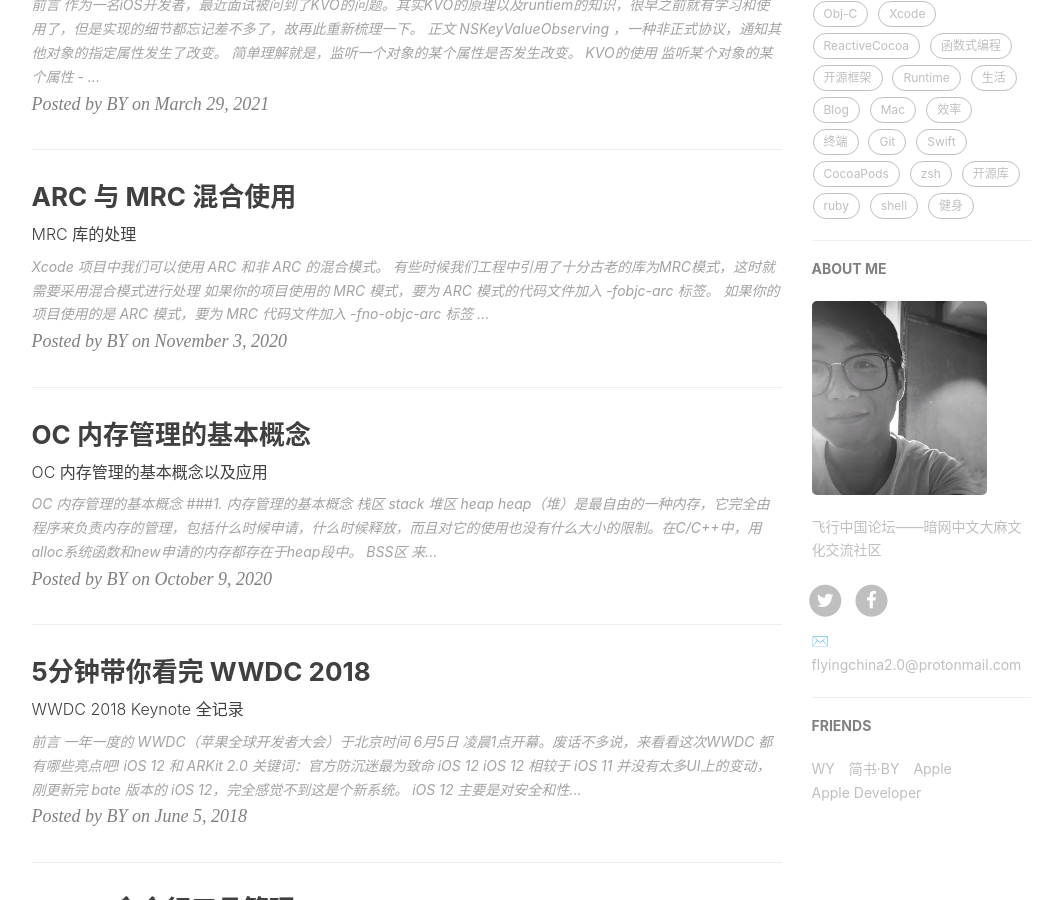
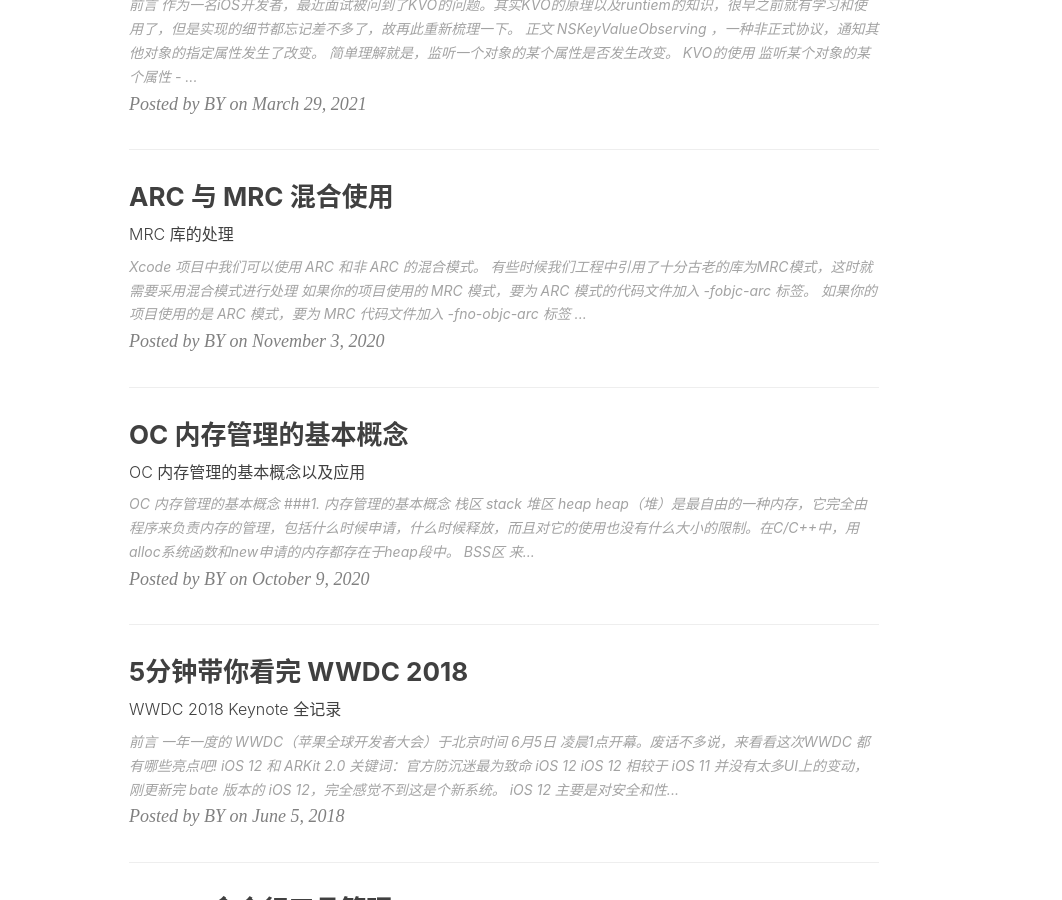
Before and after one commit to feixingzhongguo/feixingzhongguo.github.io, a Jekyll site: the page built from index.html, in a window 1280 px wide and 900 px high, scrolled down 549 px. Shown: the whole window, without its empty margins (136-1198 px from the left). Built offline with Jekyll 4.4.1, drawn with Linux system fonts in a browser that asks for light colours; nearby versions of some CDN libraries; the list of posts is cut into pages by our own code; comment, search, counter and statistics services are not loaded.

Commit message:
Update _config.yml

```diff
--- a/_config.yml
+++ b/_config.yml
@@ -10,7 +10,7 @@ baseurl: ""      # for example, '/blog' if your blog hosted on 'host/blog'
 github_repo: "https://github.com/feixingzhongguo/feixingzhongguo.github.io.git" # you code repository
 
 # Sidebar settings
-sidebar: true                           # whether or not using Sidebar.
+sidebar: false                          # whether or not using Sidebar.
 sidebar-about-description: "飞行中国论坛——暗网中文大麻文化交流社区"
 sidebar-avatar: /img/about-BY-gentle.jpg      # use absolute URL, seeing it's used in both `/` and `/about/`
 
@@ -62,7 +62,7 @@ kramdown:
 
 # Gitalk
 gitalk:
-  enable: true    #是否开启Gitalk评论
+  enable: false    #是否开启Gitalk评论
   clientID: f2c84e7629bb1446c1a4                            #生成的clientID
   clientSecret: ca6d6139d1e1b8c43f8b2e19492ddcac8b322d0d    #生成的clientSecret
   repo: qiubaiying.github.io    #仓库名称
```
